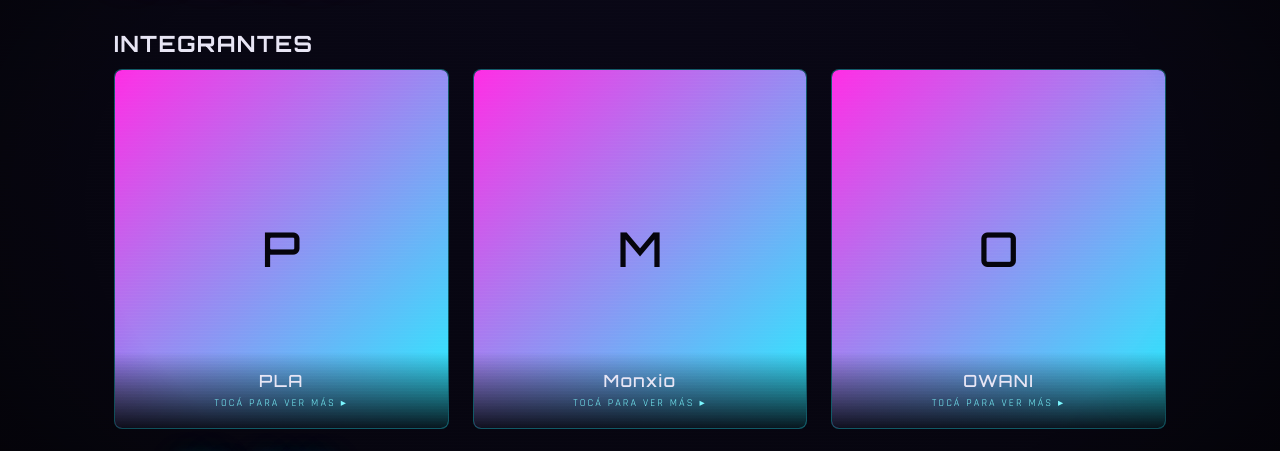
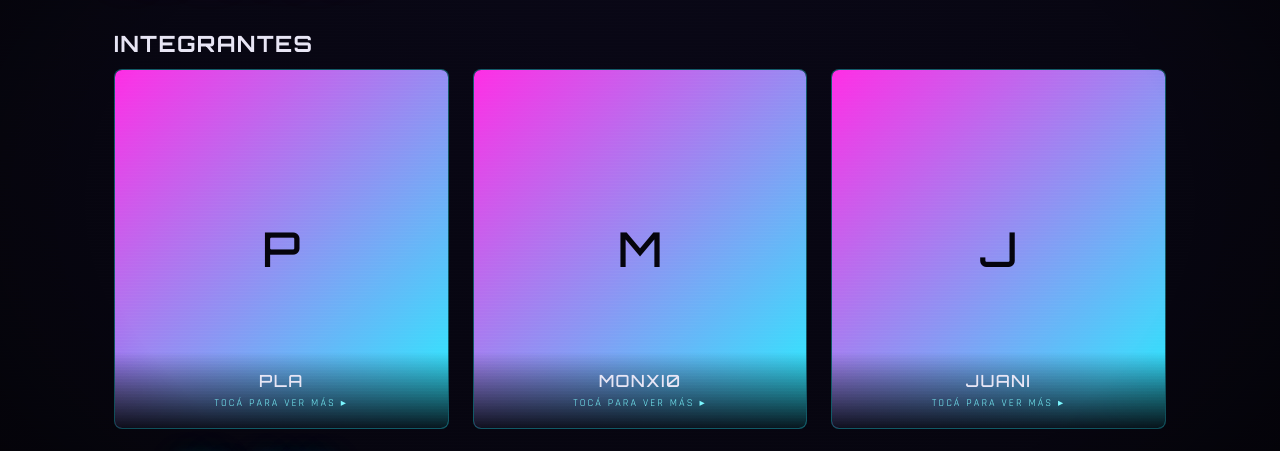
Before and after one commit to FeHa1/web_chacatraps, a React (Vite) app: page /about in a window 1280 px wide. Shown: the part 198-649 px from the top of the page. Built offline with nearby package versions, Linux system fonts and the light colour scheme.

Commit message:
cambio los datos de cada uno

```diff
--- a/src/pages/About.jsx
+++ b/src/pages/About.jsx
@@ -17,26 +17,26 @@ import MemberCard from '../components/MemberCard.jsx'
  */
 const MEMBERS = [
   {
-    name: 'Martín Pla', // TODO: confirmar nombre completo
+    name: 'Martin Pla Filippelli', // TODO: confirmar nombre completo
     stageName: 'PLA',
-    birthDate: '2000-01-01', // TODO: reemplazar por la fecha de nacimiento real (YYYY-MM-DD)
-    instagram: { label: '@usuario', url: 'https://instagram.com/usuario' }, // TODO
+    birthDate: '1994-06-18', // TODO: reemplazar por la fecha de nacimiento real (YYYY-MM-DD)
+    instagram: { label: '@plaxorelaxo', url: 'https://www.instagram.com/plaxorelaxo/' }, // TODO
     skills: ['Habilidad 1', 'Habilidad 2', 'Habilidad 3'], // TODO
     gifUrl: null, // TODO: '/integrantes/pla.gif' una vez que subas el archivo
   },
   {
-    name: 'Joel Eis', // TODO: confirmar nombre completo
-    stageName: 'Monxio',
-    birthDate: '2000-01-01', // TODO: reemplazar por la fecha de nacimiento real (YYYY-MM-DD)
-    instagram: { label: '@usuario', url: 'https://instagram.com/usuario' }, // TODO
+    name: 'Joel Eis Gonzalez Farkas', // TODO: confirmar nombre completo
+    stageName: 'MONXI0',
+    birthDate: '1993-09-01', // TODO: reemplazar por la fecha de nacimiento real (YYYY-MM-DD)
+    instagram: { label: '@monxi0', url: 'https://www.instagram.com/monxi0/' }, // TODO
     skills: ['Habilidad 1', 'Habilidad 2', 'Habilidad 3'], // TODO
     gifUrl: null, // TODO: '/integrantes/monxio.gif' una vez que subas el archivo
   },
   {
-    name: 'Juan Sánchez', // TODO: confirmar nombre completo
-    stageName: 'OWANI',
-    birthDate: '2000-01-01', // TODO: reemplazar por la fecha de nacimiento real (YYYY-MM-DD)
-    instagram: { label: '@usuario', url: 'https://instagram.com/usuario' }, // TODO
+    name: 'Juan Ignacio Sánchez', // TODO: confirmar nombre completo
+    stageName: 'JUANI',
+    birthDate: '1991-09-27', // TODO: reemplazar por la fecha de nacimiento real (YYYY-MM-DD)
+    instagram: { label: '@juanetesanchez', url: 'https://www.instagram.com/juanetesanchez/' }, // TODO
     skills: ['Habilidad 1', 'Habilidad 2', 'Habilidad 3'], // TODO
     gifUrl: null, // TODO: '/integrantes/owani.gif' una vez que subas el archivo
   },
```
